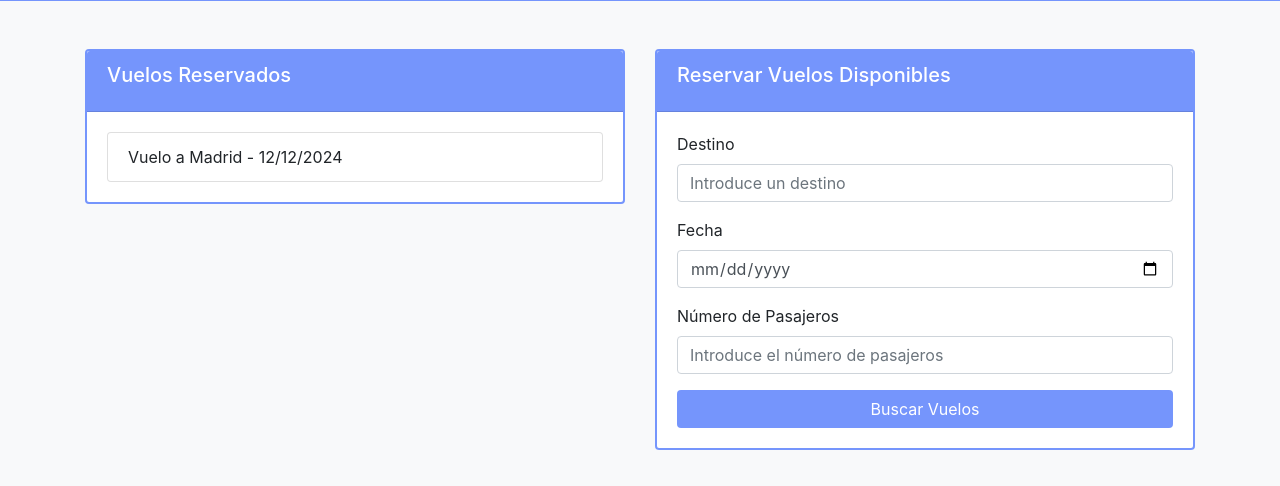
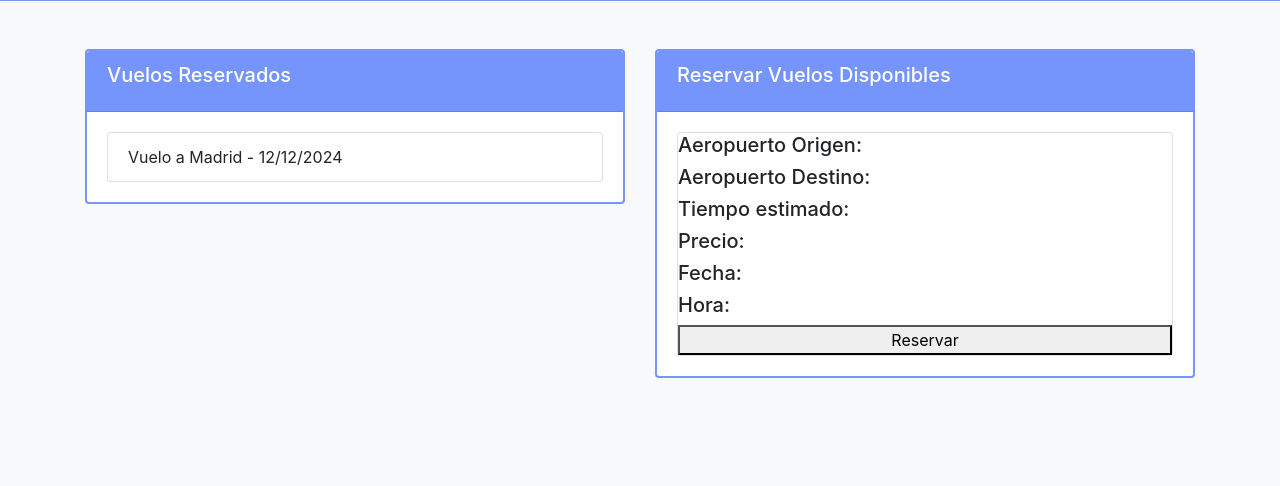
Before and after one commit to Ismaworkdev/Proyecto-Aeropuerto, a PHP site: page /VistaUser/user.php in a window 1280 px wide. Shown: the part 314-800 px from the top of the page. Run offline with PHP 8.4, Linux system fonts and the light colour scheme; the visitor is signed in with stand-in values (Sample User, id 1).

Commit message:
cambios user

```diff
--- a/VistaUser/user.php
+++ b/VistaUser/user.php
@@ -55,21 +55,16 @@
                         <h3 class="card-title h5">Reservar Vuelos Disponibles</h3>
                     </div>
                     <div class="card-body">
-                        <form>
-                            <div class="mb-3">
-                                <label for="destination" class="form-label">Destino</label>
-                                <input type="text" class="form-control" id="destination" placeholder="Introduce un destino">
-                            </div>
-                            <div class="mb-3">
-                                <label for="date" class="form-label">Fecha</label>
-                                <input type="date" class="form-control" id="date">
-                            </div>
-                            <div class="mb-3">
-                                <label for="passengers" class="form-label">Número de Pasajeros</label>
-                                <input type="number" class="form-control" id="passengers" placeholder="Introduce el número de pasajeros">
-                            </div>
-                            <button type="submit" class="btn" style="background-color: rgba(117, 149, 252, 255); color: white; width: 100%;">Buscar Vuelos</button>
-                        </form>
+                        <div class="card">
+                        <h4 class="h5">Aeropuerto Origen: </h4>
+                        <h4 class="h5">Aeropuerto Destino: </h4>
+                        <h4 class="h5">Tiempo estimado: </h4>
+                        <h4 class="h5">Precio: </h4>
+                        <h4 class="h5">Fecha: </h4>
+                        <h4 class="h5">Hora: </h4>
+                        <button>Reservar</button>
+
+                        </div>
                     </div>
                 </div>
             </div>
```
